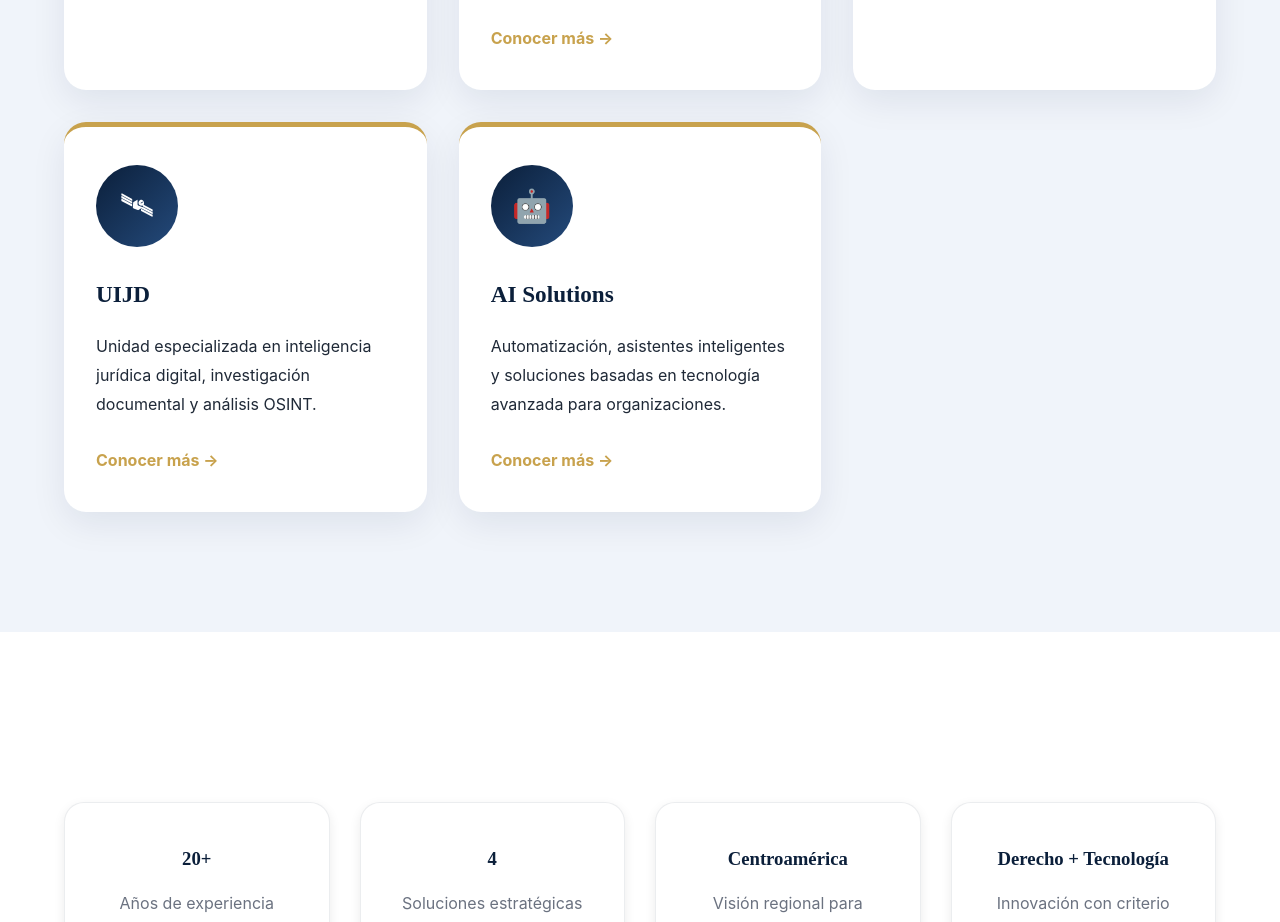
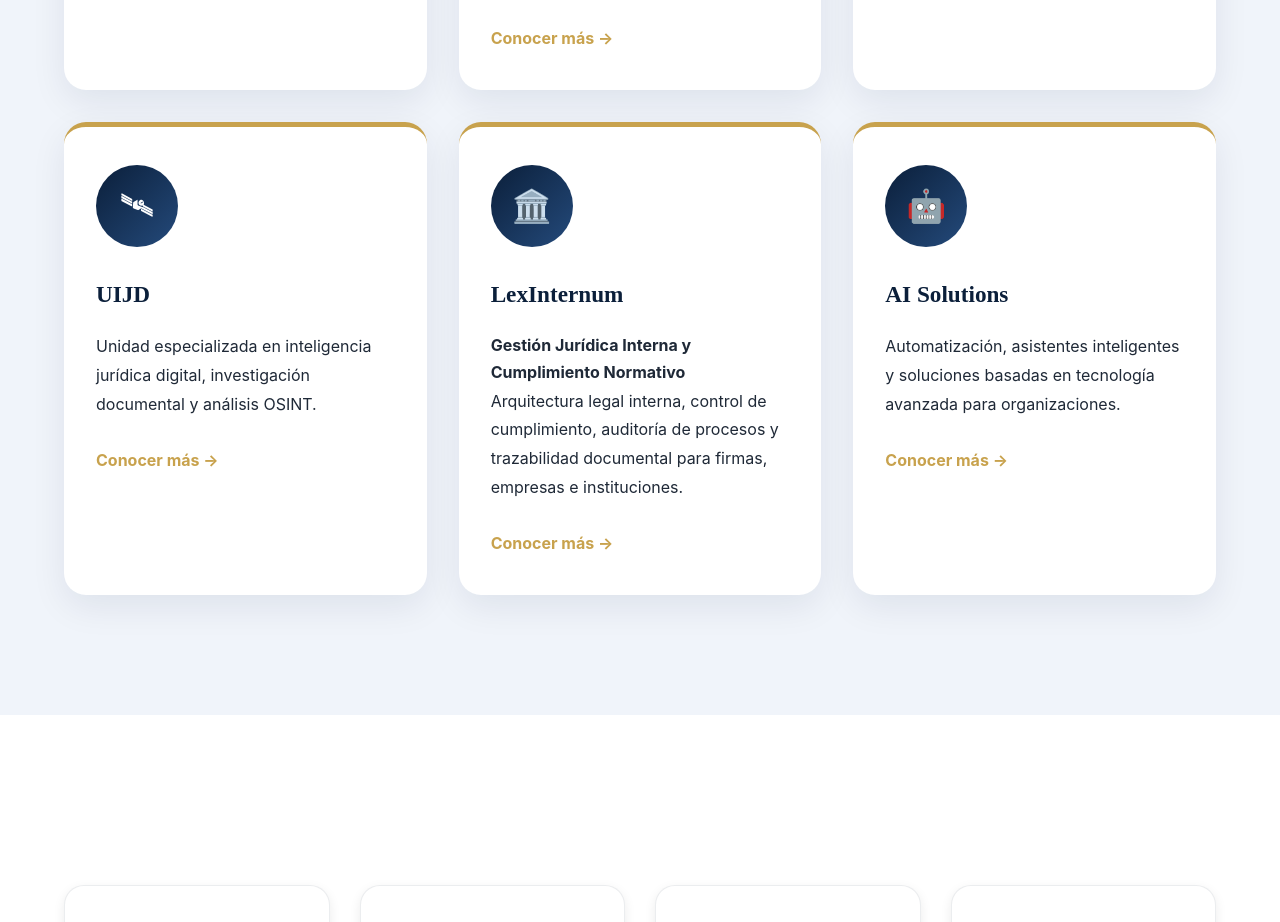
Before and after one commit to guillermojarqui/ai-solutions-landing, a plain HTML site: page index.html in a window 1280 px wide. Shown: the part 3832-4754 px from the top of the page. Drawn offline with Linux system fonts and the light colour scheme; a script that the page names is missing.

Commit message:
Add LexInternum eco-card to index.html
Added a new eco-card for LexInternum with details about its services.

```diff
--- a/index.html
+++ b/index.html
@@ -586,6 +586,16 @@ ECOSISTEMA JLS
                 </a>
 
             </article>
+            <!-- LexInternum -->
+<article class="eco-card">
+    <div class="eco-icon">
+        🏛️
+    </div>
+    <h3>LexInternum</h3>
+    <h4>Gestión Jurídica Interna y Cumplimiento Normativo</h4>
+    <p>Arquitectura legal interna, control de cumplimiento, auditoría de procesos y trazabilidad documental para firmas, empresas e instituciones.</p>
+    <a href="#contacto" class="eco-link">Conocer más →</a>
+</article>
 
             <!-- AI -->
 
```
